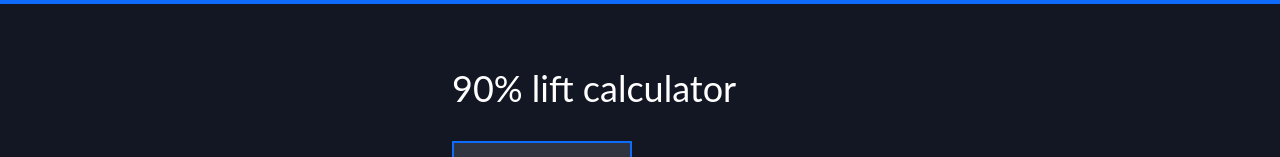
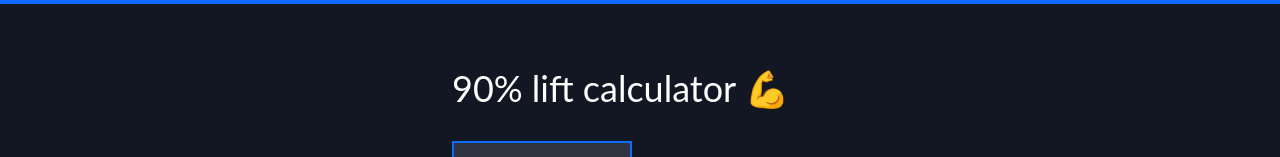
Before and after one commit to adamgparsons/lift90, a React (Create React App) app: page / in a window 1280 px wide. Shown: the top 157 px of the page. Built offline with nearby package versions, Linux system fonts and the light colour scheme.

Commit message:
fixed calc

```diff
--- a/src/App.js
+++ b/src/App.js
@@ -22,7 +22,7 @@ function App() {
       </MetaTags>
       <div className="bar" />
       <div className="lato mw-400 center ph2-5">
-        <h1 className="white normal mt4 mt5-ns f2 ">90% lift calculator</h1>
+        <h1 className="white normal mt4 mt5-ns f2 ">90% lift calculator 💪</h1>
         <FormInput input={formInput => setOneRepMax(formInput)} />
 
         {OneRepMax ? <Results input={OneRepMax} /> : ""}
--- a/src/Results.js
+++ b/src/Results.js
@@ -10,7 +10,7 @@ const Results = ({ input }) => {
             100<span className="f5"> %</span>
           </div>
           <div className="white f3">
-            {input}
+            {Math.round(input * 1 * 10) / 10}
             <span className="f5"> kg</span>
           </div>
         </div>
```
